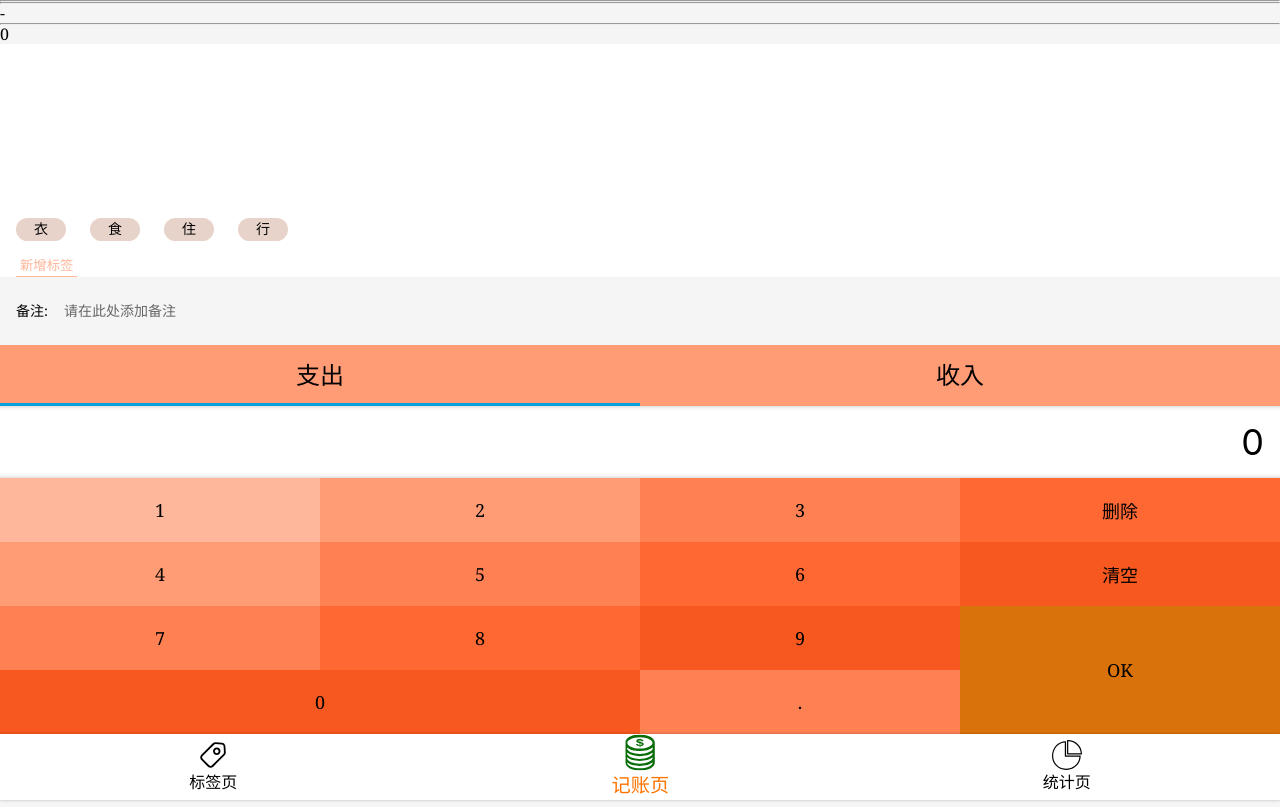
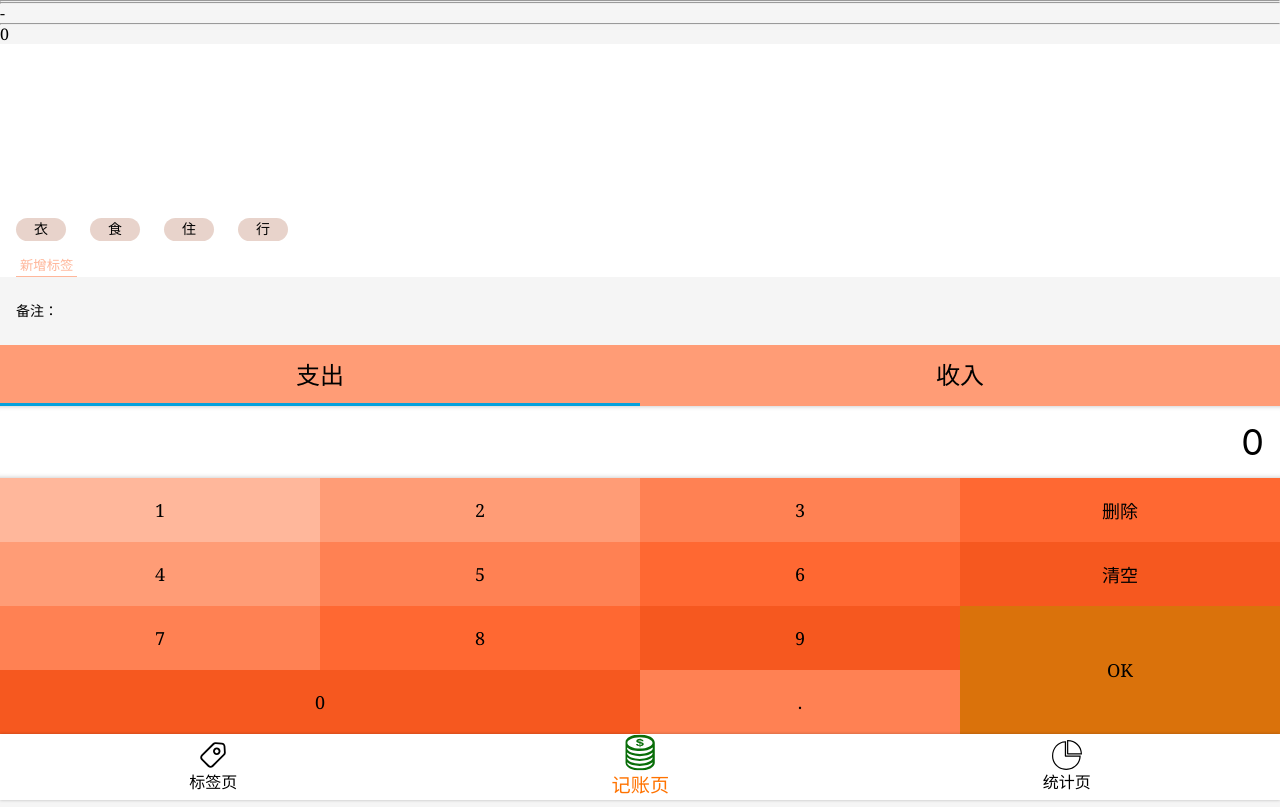
Before and after one commit to Zachliu1996/juzijizhang-SourceCode, a React app: page /money#/money in a window 1280 px wide. Built offline with nearby package versions, Linux system fonts and the light colour scheme.

Commit message:
创建单独的 Button 和 Input 组件

```diff
--- /dev/null
+++ b/src/components/Button.tsx
@@ -0,0 +1,11 @@
+import styled from 'styled-components'
+
+const Button = styled.button`
+  font-size: 18px;
+  border: none;
+  padding: 8px 12px;
+  background: #f60;
+  border-radius: 4px;
+  color: white;
+`
+export {Button}
--- a/src/components/Icon.tsx
+++ b/src/components/Icon.tsx
@@ -7,13 +7,13 @@
 try {importAll(require.context('icons', true, /\.svg$/));} catch (error) {console.log(error);}
 //批量导入svg文件
 type Props={
-  name:string
+  name?:string
 }
 
 const Icon =(props:Props)=>{
   return (
     <svg className="icon">
-      <use xlinkHref={'#' + props.name}/>
+      {props.name && <use xlinkHref={'#' + props.name}/>}
     </svg>
   )
 };
--- /dev/null
+++ b/src/components/Input.tsx
@@ -0,0 +1,32 @@
+import React from 'react'
+import styled from 'styled-components'
+
+
+const Label = styled.label`
+    display: flex;
+    align-items: center;
+    >span{ margin-right: 16px;white-space: nowrap}
+    >input{
+      display: block;
+      width: 100%;
+      height: 48px;
+      background: none;
+      border:none;
+    }
+`
+
+type Props = {
+  label:string
+} & React.InputHTMLAttributes<HTMLInputElement>;
+const Input:React.FC<Props> = (props)=>{
+  const {label,children,...rest} = props;
+  return (
+    <Label>
+      <span>{props.label}</span>
+      <input { ...rest}
+      />
+    </Label>
+  )
+}
+
+export {Input}
--- a/src/components/Nav.tsx
+++ b/src/components/Nav.tsx
@@ -45,7 +45,7 @@
     <NavWrapper>
       <ul>
         <li>
-          <NavLink to="/tags" activeClassName="selected">
+          <NavLink to="/tags" exact activeClassName="selected">
             <Icon name='tag'/>
             标签页
           </NavLink>
--- a/src/views/Money/NoteSection.tsx
+++ b/src/views/Money/NoteSection.tsx
@@ -1,23 +1,11 @@
 import styled from 'styled-components'
-import React, {useRef, useState} from 'react'
+import React, {ChangeEventHandler, useRef, useState} from 'react'
+import {Input} from '../../components/Input'
 
 const Wrapper = styled.section`
   background: #f5f5f5;
   padding: 10px 16px;
   font-size: 14px;
-  >label{
-    display: flex;
-    align-items: center;
-    >span{ margin-right: 16px;white-space: nowrap}
-    >input{
-      display: block;
-      width: 100%;
-      height: 48px;
-      background: none;
-      border:none;
-
-    }
-  }
 `
 type  Props={
   value:string,
@@ -26,22 +14,15 @@
 const NoteSection:React.FC<Props> = (props)=>{
   const note=props.value;
   const refInput = useRef<HTMLInputElement>(null);
-  const onBlur=()=>{
-    if (refInput.current!==null){
-      props.onChange(refInput.current.value);
+  const onChange:ChangeEventHandler<HTMLInputElement>=(e)=>{
+      props.onChange(e.target.value);
     }
-  };
 
   return (
     <Wrapper>
-      <label>
-        <span>备注:</span>
-        <input type="text" placeholder="请在此处添加备注"
-               ref={refInput}
-               defaultValue={note}
-               onBlur={onBlur}
-        />
-      </label>
+      <Input label="备注：" type="text" value={note} onChange={onChange}>
+
+      </Input>
     </Wrapper>
   );
 }
--- a/src/views/Tag.tsx
+++ b/src/views/Tag.tsx
@@ -1,16 +1,44 @@
 import React, {useState} from 'react'
 import {useTags} from '../useTags'
 import {useParams} from 'react-router-dom'
+import Layout from '../components/Layout'
+import Icon from '../components/Icon'
+import {Button} from '../components/Button'
+import styled from 'styled-components'
 
 type Params = {
   id:string
 }
+const Topbar = styled.header`
+  display: flex;
+  justify-content: space-between;
+  align-items: center;
+  line-height: 20px;
+  padding: 14px;
+  background: white;
+`
 const Tag:React.FC = (props)=>{
   const {findTag} = useTags();
   let {id} = useParams<Params>();
   const tag= findTag(parseInt(id));
   return (
-    <div>{tag.name}</div>
+    <Layout>
+      <Topbar>
+        <Icon name='left'/>
+        <span>编辑标签</span>
+        <Icon/>
+      </Topbar>
+    <div>
+      <label>
+        <span>备注:</span>
+        <input type="text" placeholder="请在此处添加备注"
+        />
+      </label>
+    </div>
+      <div>
+        <Button>删除标签</Button>
+      </div>
+    </Layout>
   )
 }
 
--- a/src/views/Tags.tsx
+++ b/src/views/Tags.tsx
@@ -4,6 +4,7 @@
 import Icon from '../components/Icon'
 import { Link } from 'react-router-dom'
 import {useTags} from '../useTags'
+import {Button} from '../components/Button'
 
 const TagList = styled.ol`
   font-size: 16px;
@@ -21,14 +22,7 @@
     }
   }
 `
-const Button = styled.button`
-  font-size: 18px;
-  border: none;
-  padding: 8px 12px;
-  background: #f60;
-  border-radius: 4px;
-  color: white;
-`
+
 const Center = styled.div`
   display: flex;
   justify-content: center;
```
